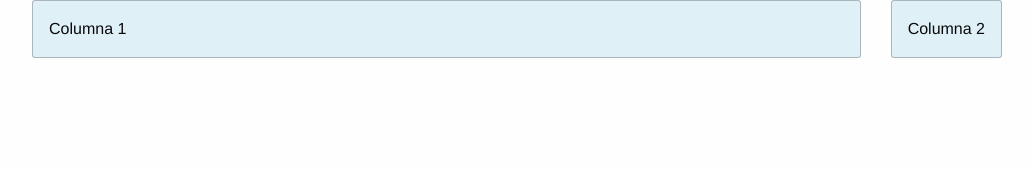
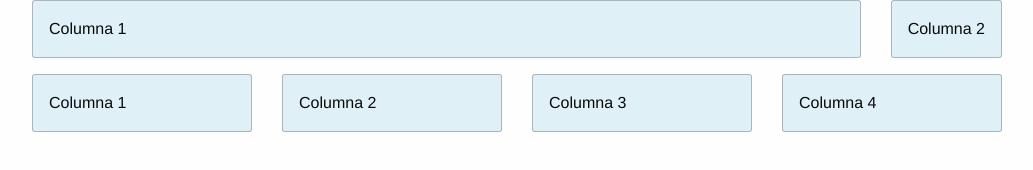
Before and after one commit to lpizarro2391/foundation--flex-grid, a plain HTML site: page index.html in a window 1280 px wide. Shown: the whole page, without its empty margins (123-1156 px from the left). Drawn offline with Linux system fonts and the light colour scheme.

Commit message:
expand, adaptael tamano disponible en el contenedor.

```diff
--- a/index.html
+++ b/index.html
@@ -18,7 +18,20 @@
         <div class="callout primary">Columna 2</div>
       </div>
     </div>
-
+    <div class="row">
+      <div class="small-12 medium-expand columns">
+        <div class="callout primary">Columna 1</div>
+      </div>
+      <div class="small-12 medium-expand columns">
+        <div class="callout primary">Columna 2</div>
+      </div>
+      <div class="small-12 medium-expand columns">
+        <div class="callout primary">Columna 3</div>
+      </div>
+      <div class="small-12 medium-expand columns">
+        <div class="callout primary">Columna 4</div>
+      </div>
+    </div>
 
 
 
```
